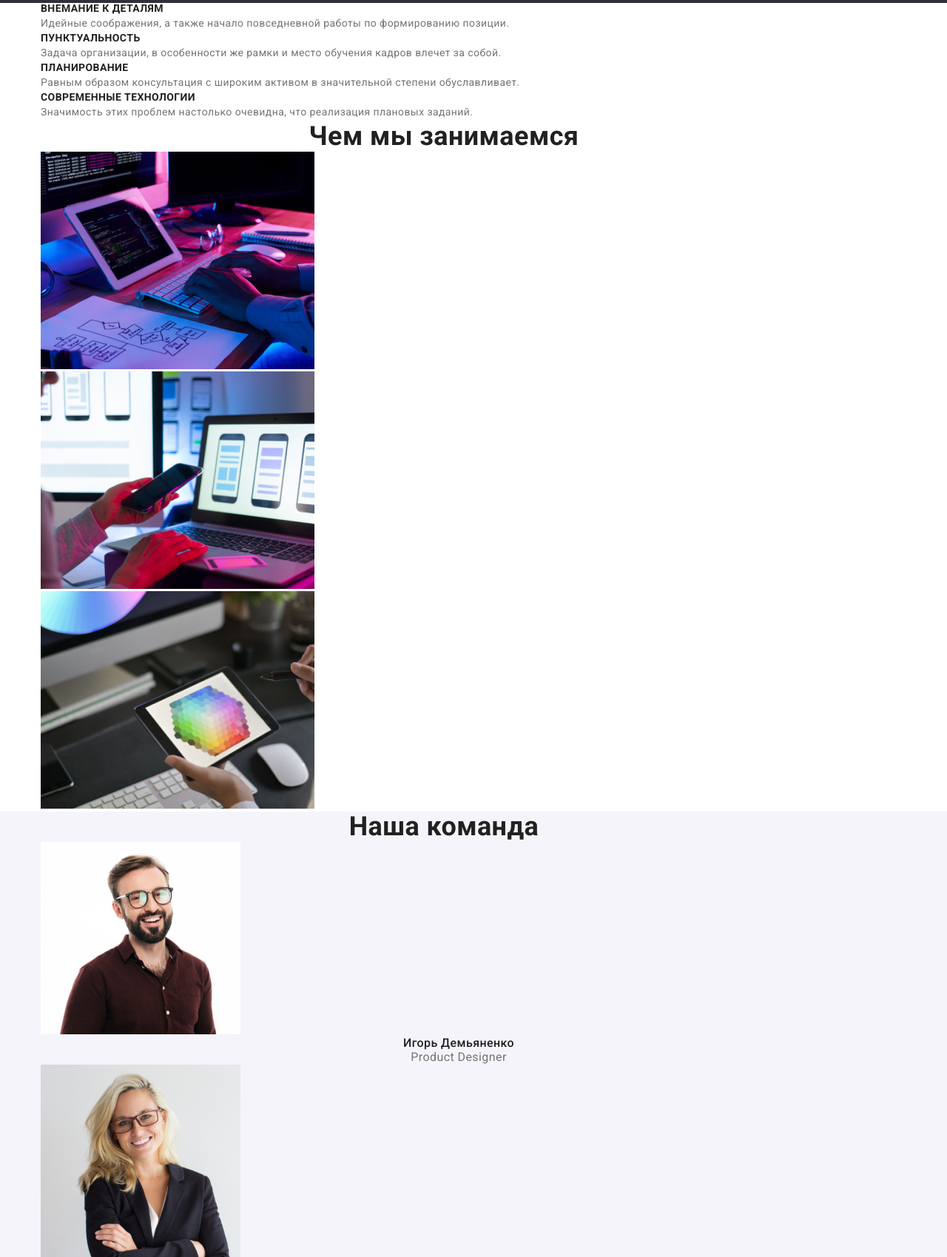
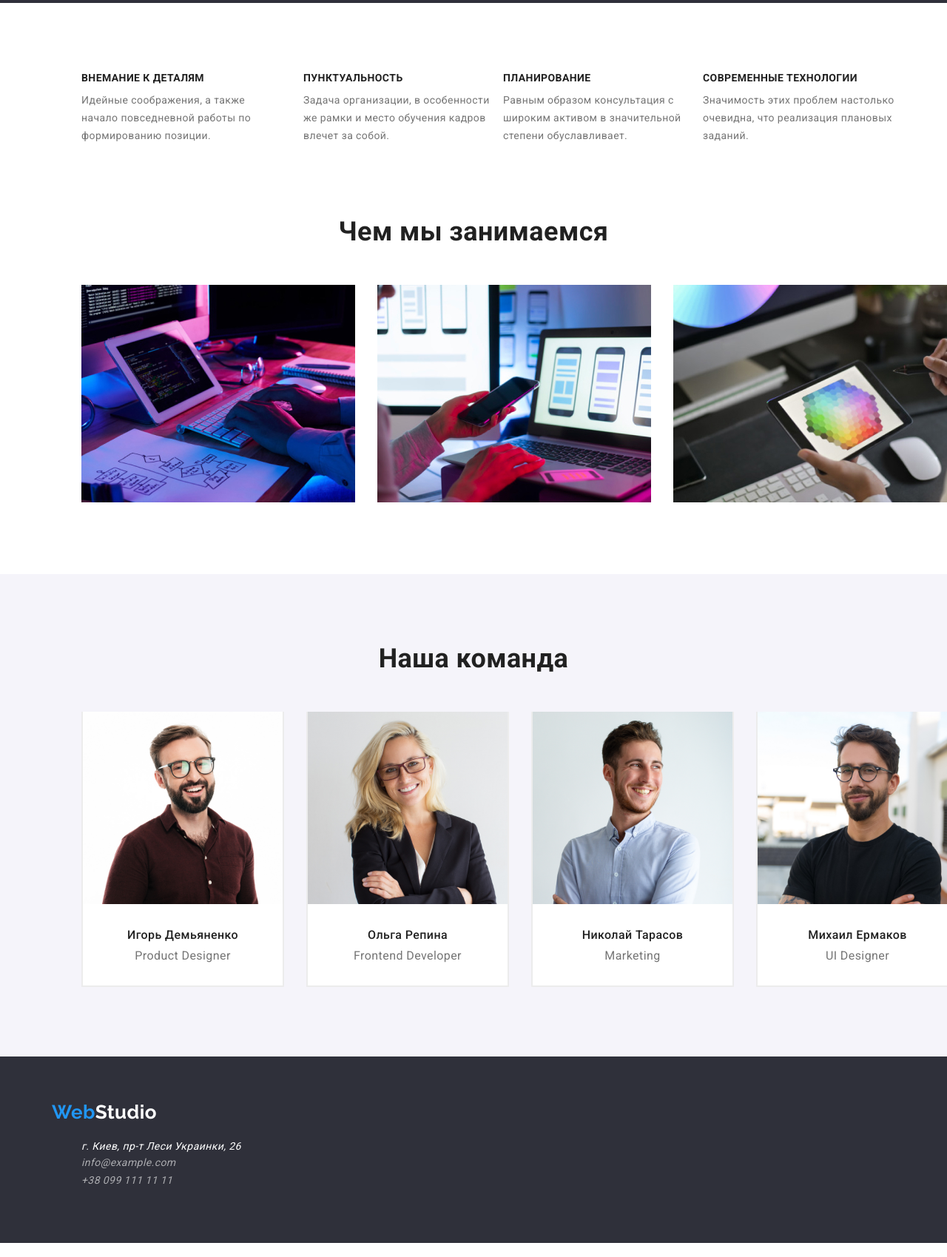
Before and after one commit to Victor-Mazurenko/goit-markup-hw-03, a plain HTML site: page index.html in a window 1280 px wide. Shown: the part 676-2375 px from the top of the page at 74% size. Drawn offline with nearby package versions, Linux system fonts and the light colour scheme.

Commit message:
Закончить мейн портфолио

```diff
--- a/css/styles.css
+++ b/css/styles.css
@@ -14,7 +14,10 @@ body {
   letter-spacing: 0.03em;
   font-family: 'Roboto', sans-serif;
   font-size: 14px;
+
+  padding-inline-start: 0;
 }
+
 h1,
 h2,
 h3,
@@ -24,12 +27,16 @@ ul {
 }
 
 .container {
-  width: 1200px;
+  width: 1170px;
   padding-left: 15px;
   padding-right: 15px;
+  margin-right: auto;
+  margin-left: auto;
 }
 
 /*Шапка сайта*/
+
+
 .page-header .logo-color {
   color: var(--decor-color);
 }
@@ -103,6 +110,7 @@ ul {
   display: flex;
   align-items: center;
 }
+
 /*Секция герой*/
 .hero {
   background-color: var(--back-color);
@@ -111,18 +119,31 @@ ul {
   height: 600px;
 }
 .hero .hero-title {
+  padding-top: 200px;
+  margin: 0;
+  flex-wrap: wrap;
+  align-content: center;
+
   color: var(--third-text-color);
 
   font-weight: 900;
   font-size: 44px;
   line-height: 1.36;
-  text-align: center;
   letter-spacing: 0.06em;
   text-transform: uppercase;
+  text-align: center;
+}
+.pre{
+  margin: 0;
 }
 .hero .btn-hero {
   color: var(--third-text-color);
   background-color: var(--decor-color);
+
+  width: 200px;
+  height: 50px;
+  border-radius: 4px;
+  padding: 0;
 
   font-family: inherit;
   font-weight: 700;
@@ -136,6 +157,7 @@ ul {
   background-color: var(--second-decor-color);
 }
 /*Секция особенности*/
+
 .caption .caption-title {
   position: absolute;
   width: 1px;
@@ -148,7 +170,14 @@ ul {
   clip: rect(0 0 0 0);
   overflow: hidden;
 }
+
+.caption .title{
+  display: flex;
+}
+
 .caption .caption-titles {
+  margin-top: 94px;
+
   color: var(--text-color);
 
   font-weight: 700;
@@ -157,14 +186,24 @@ ul {
   text-transform: uppercase;
 }
 .caption .caption-text {
+  margin-top: 10px;
+  width: 270px;
+  height: 75px;
+
   color: var(--second-text-color);
 
   font-weight: 400;
   font-size: 14px;
   line-height: 1.71;
 }
+.caption .titles:not(:last-child){
+  margin-right: 30px;
+}
+
 /*Секция чем мы занимаемся*/
 .work .work-title {
+  margin-top: 94px;
+
   color: var(--text-color);
 
   font-weight: 700;
@@ -172,11 +211,28 @@ ul {
   line-height: 1.16;
   text-align: center;
 }
+
+.work .title{
+  display: flex;
+}
+
+.work .titles{
+  margin-top: 50px;
+  margin-bottom: 94px;
+}
+
+.work .titles:not(:last-child){
+  margin-right: 30px;
+}
+
 /*Секция наша команда*/
 .team {
   background-color: var(--third-back-color);
 }
+
 .team .team-title {
+  padding-top: 94px;
+
   color: var(--text-color);
 
   font-weight: 700;
@@ -184,27 +240,59 @@ ul {
   line-height: 1.16;
   text-align: center;
 }
+
+.team .title{
+  display: flex;
+}
+
+.team .titles{
+  text-align: center;
+
+  padding-bottom: 30px;
+  margin-top: 50px;
+  border-right: 2px solid #ECECEC;
+  border-bottom: 2px solid #ECECEC;
+  border-left: 2px solid #ECECEC;
+  margin-bottom: 94px;
+
+  background-color: var(--third-text-color);
+}
+
+.team .titles:not(:last-child){
+  margin-right: 30px;
+}
+
 .team .workers {
+  margin-top: 30px;
+
   color: var(--text-color);
 
   font-weight: 500;
   font-size: 16px;
   line-height: 1.18;
-  text-align: center;
 }
+
 .team .position {
+  margin-top: 10px;
+
   color: var(--second-text-color);
 
   font-weight: 400;
   font-size: 16px;
   line-height: 1.18;
-  text-align: center;
 }
 /*Футер*/
 .footer {
   background-color: var(--back-color);
+  height: 252px;
 }
+
+.footer .title{
+  padding-top: 60px;
+}
+
 .footer .footer-log {
+
   color: var(--decor-color);
 
   font-family: 'Raleway' sans-serif;
@@ -213,7 +301,9 @@ ul {
   line-height: 1.19;
   text-decoration: none;
 }
+
 .footer .footer-logo {
+
   color: var(--third-text-color);
 
   font-family: 'Raleway';
@@ -222,14 +312,20 @@ ul {
   line-height: 1.19;
   text-decoration: none;
 }
+
 .footer .map {
+  padding-top: 20px;
+
   color: var(--third-text-color);
 
   font-weight: 400;
   font-size: 14px;
   line-height: 1.5;
 }
+
 .footer .link {
+  padding-top: 9px;
+
   color: rgba(255, 255, 255, 0.6);
 
   font-weight: 400;
@@ -237,15 +333,15 @@ ul {
   line-height: 1.71;
   text-decoration: none;
 }
+
 .footer .link:hover,
 .footer .link:focus {
   color: var(--decor-color);
 }
 
 /*ПОРТФОЛИО*/
-
 .header-page{
-  border-bottom: 1px;
+  border-bottom: 2px solid #ECECEC;
 }
 
 .visually-hidden {
@@ -269,12 +365,40 @@ ul {
   font-size: 16px;
   line-height: 1.62;
   text-align: center;
+
+  border: none;
+  border-radius: 4px;
 }
+
+.main-portfolio .tittles:not(:last-child){
+  margin-right: 8px;
+}
+
+.main-portfolio .tittles{
+  margin-bottom: 50px;
+}
+
 .main-portfolio .link:hover,
 .main-portfolio .link:focus {
   background-color: var(--decor-color);
   color: var(--third-text-color);
 }
+
+.main-portfolio .titles{
+  display: flex;
+  justify-content: center;
+  margin-top: 94px;
+}
+
+.main-portfolio .flex{
+  display: flex;
+  flex-wrap: wrap;
+}
+
+/*.main-portfolio .list:nth-child(3n){
+  margin-right: 30px;
+}*/
+
 .main-portfolio .title {
   color: var(--text-color);
 
@@ -284,6 +408,7 @@ ul {
   letter-spacing: 0.06em;
   text-decoration: none;
 }
+
 .main-portfolio .post-title {
   color: var(--second-text-color);
 
@@ -292,9 +417,15 @@ ul {
   line-height: 1.87;
   text-decoration: none;
 }
+
 .main-portfolio .decoration {
   text-decoration: none;
 }
+
+.main-portfolio .decoration{
+
+}
+
 .main-portfolio .current {
   background-color: var(--decor-color);
   color: var(--third-text-color);
--- a/index.html
+++ b/index.html
@@ -53,7 +53,7 @@
       <!--Секция Герой-->
       <section class="hero">
         <div class="container">
-        <h1 class="hero-title">Эффективные решения для вашего бизнеса</h1>
+        <h1 class="hero-title">Эффективные решения <pre class="pre">для вашего бизнеса</pre></h1>
         <button type="button" class="btn-hero">Заказать услугу</button>
         </div>
       </section>
@@ -61,8 +61,8 @@
       <section class="caption">
         <div class="container">
         <h2 class="caption-title">Особенности</h2>
-        <ul style="list-style: none">
-          <li>
+        <ul style="list-style: none" class="title">
+          <li class="titles">
             <h3 class="caption-titles">Внемание к деталям</h3>
             <p class="caption-text">
               Идейные соображения, а также начало повседневной работы по формированию позиции.
@@ -93,14 +93,14 @@
       <section class="work">
         <div class="container">
         <h2 class="work-title">Чем мы занимаемся</h2>
-        <ul style="list-style: none">
-          <li>
+        <ul style="list-style: none" class="title">
+          <li class="titles">
             <img src="./images/img.jpg" alt="Работа за планшетом" width="370" class="work-pic" />
           </li>
-          <li>
+          <li class="titles">
             <img src="./images/img1.jpg" alt="Работа с телефоном" width="370" class="work-pic" />
           </li>
-          <li>
+          <li class="titles">
             <img src="./images/img2.jpg" alt="Работа над красками" width="370" class="work-pic" />
           </li>
         </ul>
@@ -110,23 +110,23 @@
       <section class="team">
         <div class="container">
         <h2 class="team-title">Наша команда</h2>
-        <ul style="list-style: none">
-          <li>
+        <ul style="list-style: none" class="title">
+          <li class="titles">
             <img src="./images/img3.jpg" alt="Игорь" width="270" class="team-pic" />
             <h3 class="workers">Игорь Демьяненко</h3>
             <p lang="en" class="position">Product Designer</p>
           </li>
-          <li>
+          <li class="titles">
             <img src="./images/img4.jpg" alt="Ольга" width="270" class="team-pic" />
             <h3 class="workers">Ольга Репина</h3>
             <p lang="en" class="position">Frontend Developer</p>
           </li>
-          <li>
+          <li class="titles">
             <img src="./images/img5.jpg" alt="Николай" width="270" class="team-pic" />
             <h3 class="workers">Николай Тарасов</h3>
             <p lang="en" class="position">Marketing</p>
           </li>
-          <li>
+          <li class="titles">
             <img src="./images/img6.jpg" alt="Михаил" width="270" class="team-pic" />
             <h3 class="workers">Михаил Ермаков</h3>
             <p lang="en" class="position">UI Designer</p>
@@ -139,7 +139,9 @@
     <footer class="footer">
       <section>
         <div class="container">
+          <div class="title">
           <a href="./index.html" class="footer-logo"><span class="footer-log">Web</span>Studio</a>
+          </div>
           <address>
             <ul style="list-style: none">
               <li class="map">г. Киев, пр-т Леси Украинки, 26</li>
```
Also changed, not shown: portfolio.html (+24 -16 lines).
